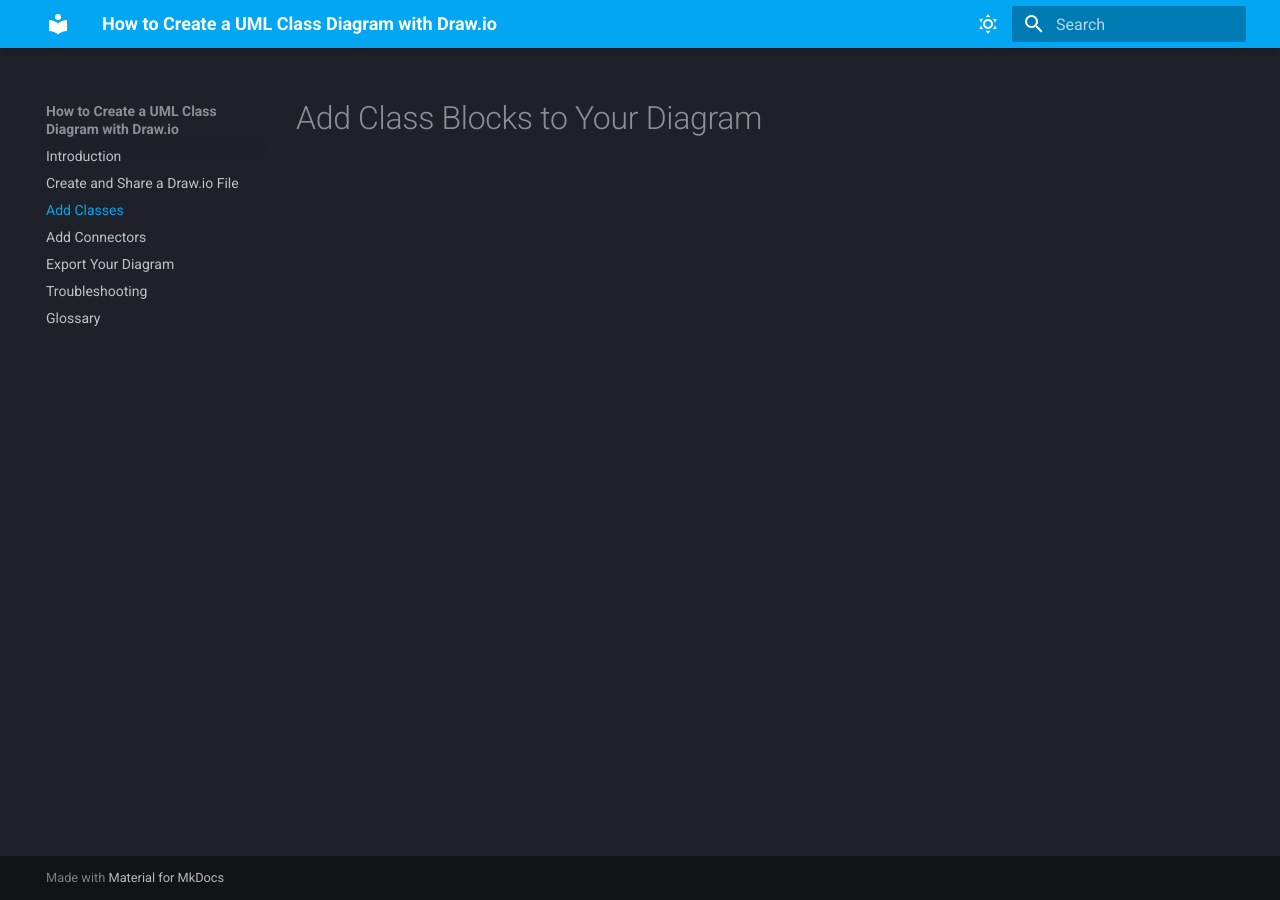
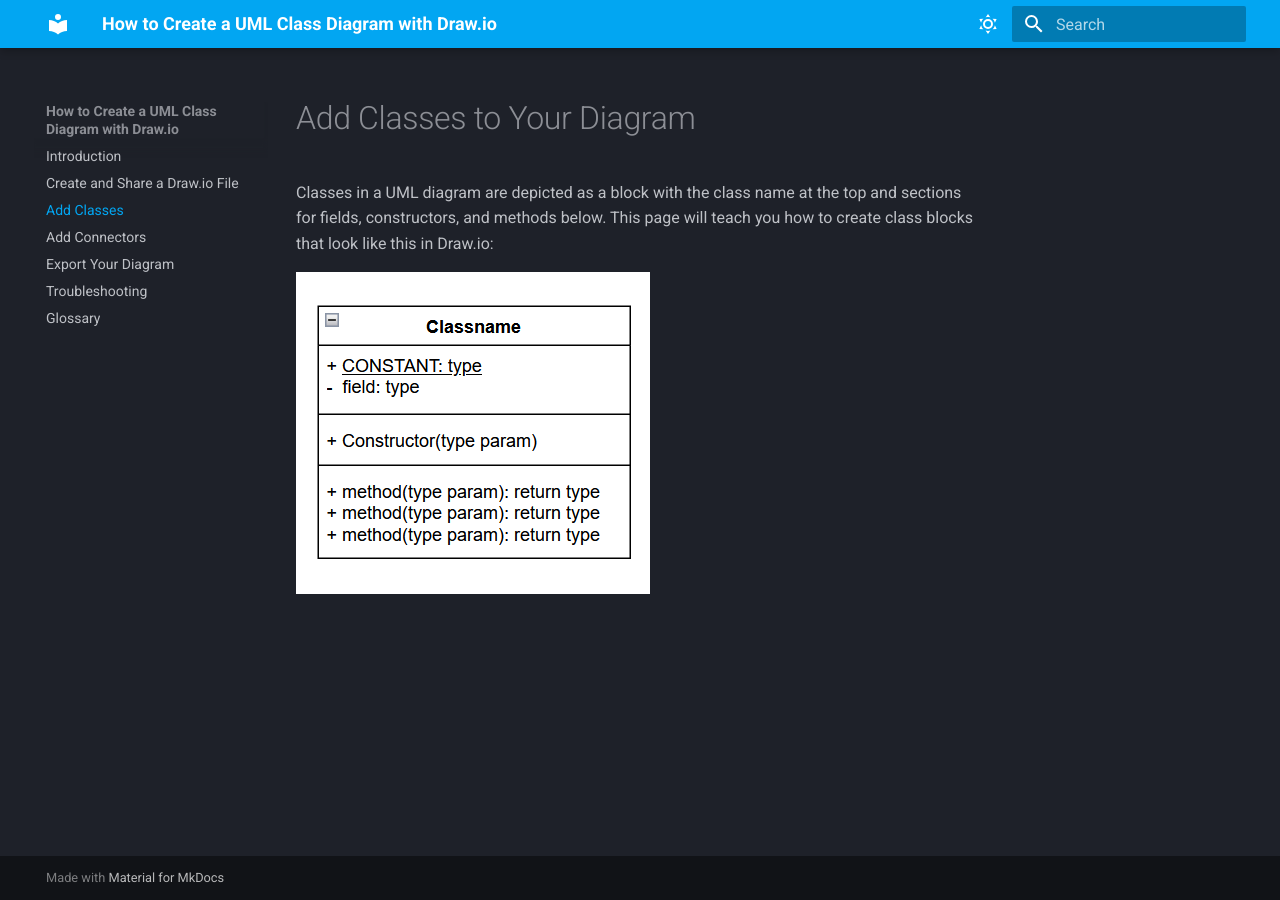
Before and after one commit to kai-st/comm2216-docs-project, an MkDocs documentation site: the page built from docs/blocks.md, in a window 1280 px wide. Built offline with MkDocs 1.6.1 and Material for MkDocs 9.7.7, drawn with Linux system fonts in a browser that asks for light colours.

Commit message:
Add images

```diff
--- a/docs/blocks.md
+++ b/docs/blocks.md
@@ -1 +1,5 @@
-# Add Class Blocks to Your Diagram
+# Add Classes to Your Diagram
+
+Classes in a UML diagram are depicted as a block with the class name at the top and sections for fields, constructors, and methods below. This page will teach you how to create class blocks that look like this in Draw.io:
+
+![UML class block example](./assets/class_eg.png "Class Block")
```
Also changed, not shown: docs/assets/class_eg.png (added).
